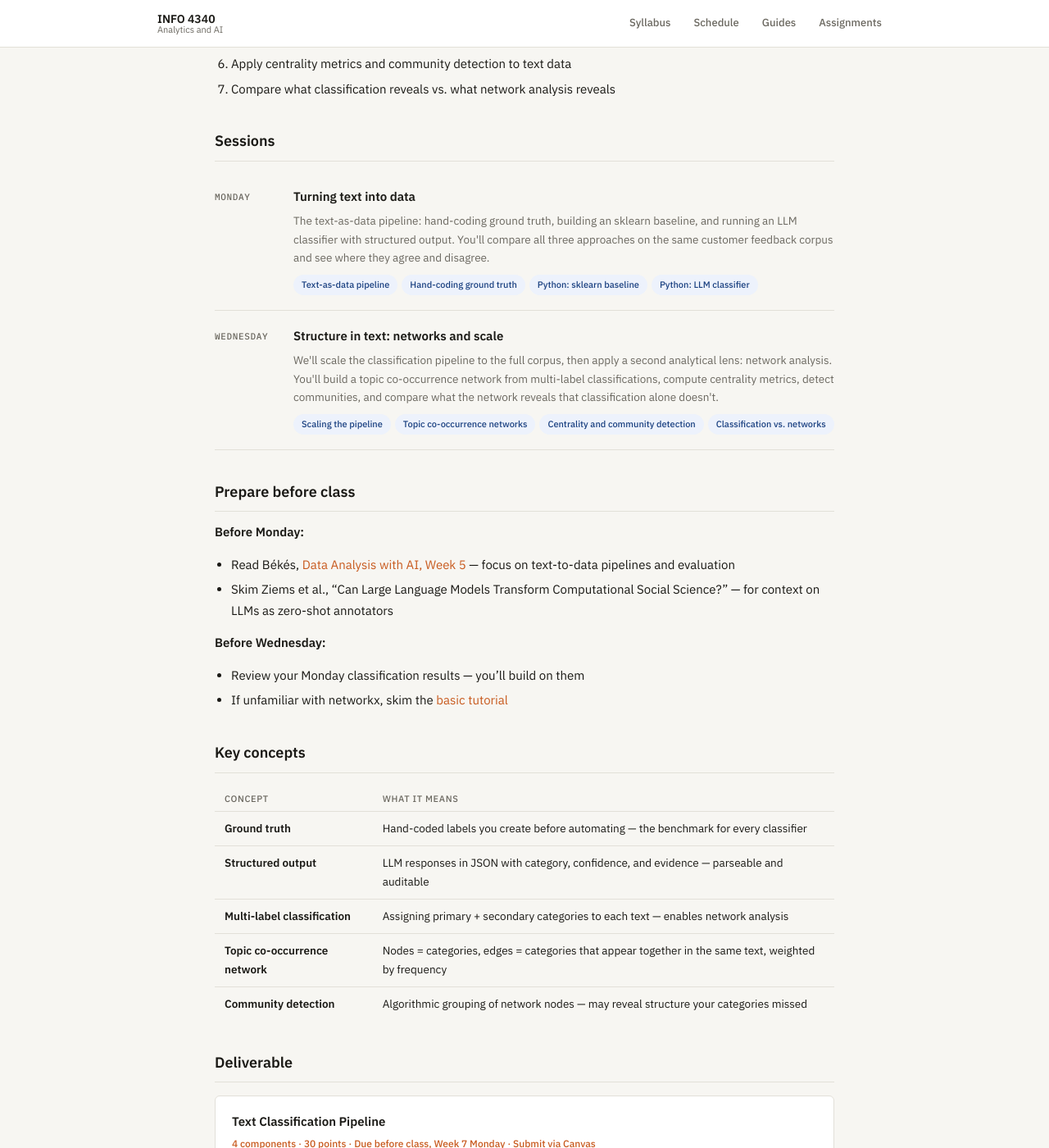
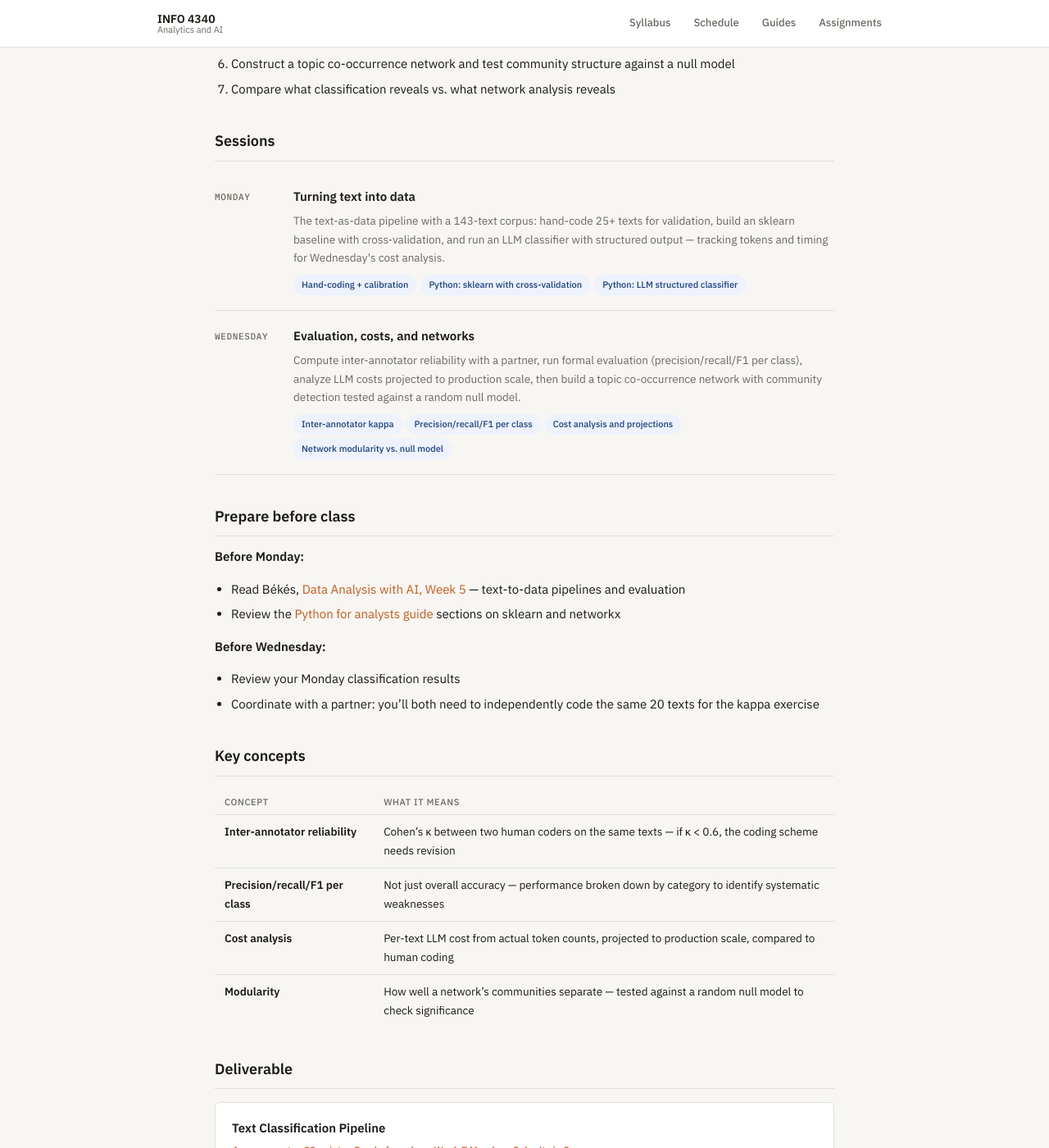
Before and after one commit to steflangehennig/info4340, a Jekyll site: the page built from schedule/week-6.md, in a window 1280 px wide and 1400 px high, scrolled down 504 px. Shown: the whole window at 82% size. Built offline with Jekyll 4.4.1, drawn with Linux system fonts in a browser that asks for light colours; some of the changed text lies outside the part shown.

Commit message:
update week 6 artifacts

```diff
--- a/schedule/week-6.md
+++ b/schedule/week-6.md
@@ -15,12 +15,12 @@ permalink: /schedule/week-6/
 
 By the end of this week, you should be able to:
 
-1. Explain the text-as-data pipeline: human coding → keywords → classical ML → LLM
-2. Hand-code a validation set and define classification categories
-3. Build and compare an sklearn baseline and an LLM text classifier
-4. Design structured LLM output with category, confidence, and evidence
-5. Construct a topic co-occurrence network from multi-label classifications
-6. Apply centrality metrics and community detection to text data
+1. Hand-code a validation set and compute inter-annotator reliability (Cohen's κ)
+2. Build and cross-validate an sklearn text classifier
+3. Run an LLM classifier with structured JSON output at scale (143 texts)
+4. Evaluate classifiers formally: precision, recall, F1 per class, confusion matrix
+5. Compute LLM classification costs and project to production scale
+6. Construct a topic co-occurrence network and test community structure against a null model
 7. Compare what classification reveals vs. what network analysis reveals
 
 ## Sessions
@@ -29,12 +29,11 @@ By the end of this week, you should be able to:
   <div class="session-label">Monday</div>
   <div class="session-content">
     <div class="session-title">Turning text into data</div>
-    <p>The text-as-data pipeline: hand-coding ground truth, building an sklearn baseline, and running an LLM classifier with structured output. You'll compare all three approaches on the same customer feedback corpus and see where they agree and disagree.</p>
+    <p>The text-as-data pipeline with a 143-text corpus: hand-code 25+ texts for validation, build an sklearn baseline with cross-validation, and run an LLM classifier with structured output — tracking tokens and timing for Wednesday's cost analysis.</p>
     <div class="session-topics">
-      <span class="topic-tag">Text-as-data pipeline</span>
-      <span class="topic-tag">Hand-coding ground truth</span>
-      <span class="topic-tag">Python: sklearn baseline</span>
-      <span class="topic-tag">Python: LLM classifier</span>
+      <span class="topic-tag">Hand-coding + calibration</span>
+      <span class="topic-tag">Python: sklearn with cross-validation</span>
+      <span class="topic-tag">Python: LLM structured classifier</span>
     </div>
   </div>
 </div>
@@ -42,13 +41,13 @@ By the end of this week, you should be able to:
 <div class="session-block" markdown="0">
   <div class="session-label">Wednesday</div>
   <div class="session-content">
-    <div class="session-title">Structure in text: networks and scale</div>
-    <p>We'll scale the classification pipeline to the full corpus, then apply a second analytical lens: network analysis. You'll build a topic co-occurrence network from multi-label classifications, compute centrality metrics, detect communities, and compare what the network reveals that classification alone doesn't.</p>
+    <div class="session-title">Evaluation, costs, and networks</div>
+    <p>Compute inter-annotator reliability with a partner, run formal evaluation (precision/recall/F1 per class), analyze LLM costs projected to production scale, then build a topic co-occurrence network with community detection tested against a random null model.</p>
     <div class="session-topics">
-      <span class="topic-tag">Scaling the pipeline</span>
-      <span class="topic-tag">Topic co-occurrence networks</span>
-      <span class="topic-tag">Centrality and community detection</span>
-      <span class="topic-tag">Classification vs. networks</span>
+      <span class="topic-tag">Inter-annotator kappa</span>
+      <span class="topic-tag">Precision/recall/F1 per class</span>
+      <span class="topic-tag">Cost analysis and projections</span>
+      <span class="topic-tag">Network modularity vs. null model</span>
     </div>
   </div>
 </div>
@@ -57,33 +56,32 @@ By the end of this week, you should be able to:
 
 **Before Monday:**
 
-- Read Békés, [Data Analysis with AI, Week 5](https://gabors-data-analysis.com/ai-course/) — focus on text-to-data pipelines and evaluation
-- Skim Ziems et al., "Can Large Language Models Transform Computational Social Science?" — for context on LLMs as zero-shot annotators
+- Read Békés, [Data Analysis with AI, Week 5](https://gabors-data-analysis.com/ai-course/) — text-to-data pipelines and evaluation
+- Review the [Python for analysts guide]({{ site.baseurl }}/guides/python-analysts/) sections on sklearn and networkx
 
 **Before Wednesday:**
 
-- Review your Monday classification results — you'll build on them
-- If unfamiliar with networkx, skim the [basic tutorial](https://networkx.org/documentation/stable/tutorial.html)
+- Review your Monday classification results
+- Coordinate with a partner: you'll both need to independently code the same 20 texts for the kappa exercise
 
 ## Key concepts
 
 | Concept | What it means |
 |---|---|
-| **Ground truth** | Hand-coded labels you create before automating — the benchmark for every classifier |
-| **Structured output** | LLM responses in JSON with category, confidence, and evidence — parseable and auditable |
-| **Multi-label classification** | Assigning primary + secondary categories to each text — enables network analysis |
-| **Topic co-occurrence network** | Nodes = categories, edges = categories that appear together in the same text, weighted by frequency |
-| **Community detection** | Algorithmic grouping of network nodes — may reveal structure your categories missed |
+| **Inter-annotator reliability** | Cohen's κ between two human coders on the same texts — if κ < 0.6, the coding scheme needs revision |
+| **Precision/recall/F1 per class** | Not just overall accuracy — performance broken down by category to identify systematic weaknesses |
+| **Cost analysis** | Per-text LLM cost from actual token counts, projected to production scale, compared to human coding |
+| **Modularity** | How well a network's communities separate — tested against a random null model to check significance |
 
 ## Deliverable
 
 <div class="assignment-preview" markdown="0">
   <div class="assignment-preview-title">Text Classification Pipeline</div>
   <div class="assignment-preview-meta">4 components · 30 points · Due before class, Week 7 Monday · Submit via Canvas</div>
-  <p>Hand-coded validation set, sklearn + LLM classification comparison, topic co-occurrence network analysis, and a comparison memo on what each lens reveals.</p>
+  <p>Hand-coded validation with inter-annotator kappa, sklearn + LLM classifiers with formal per-class evaluation, cost analysis projected to production scale, topic co-occurrence network with modularity significance testing, and comparison memo.</p>
   <a href="{{ site.baseurl }}/assignments/week-6-text/" class="assignment-link">Full prompt and rubric →</a>
 </div>
 
 ## Looking ahead
 
-Next week we enter the **Evaluate** module with **Evaluating GenAI Outputs** — you'll learn systematic methods for scoring AI output quality, including inter-rater reliability, precision/recall, and rubric design.
+Next week we enter the **Evaluate** module with **Evaluating GenAI Outputs** — rubric design, systematic scoring, and the question of when to trust LLM-as-judge.
```
Also changed, not shown: assignments/week-6-text.md (+14 -14 lines).
